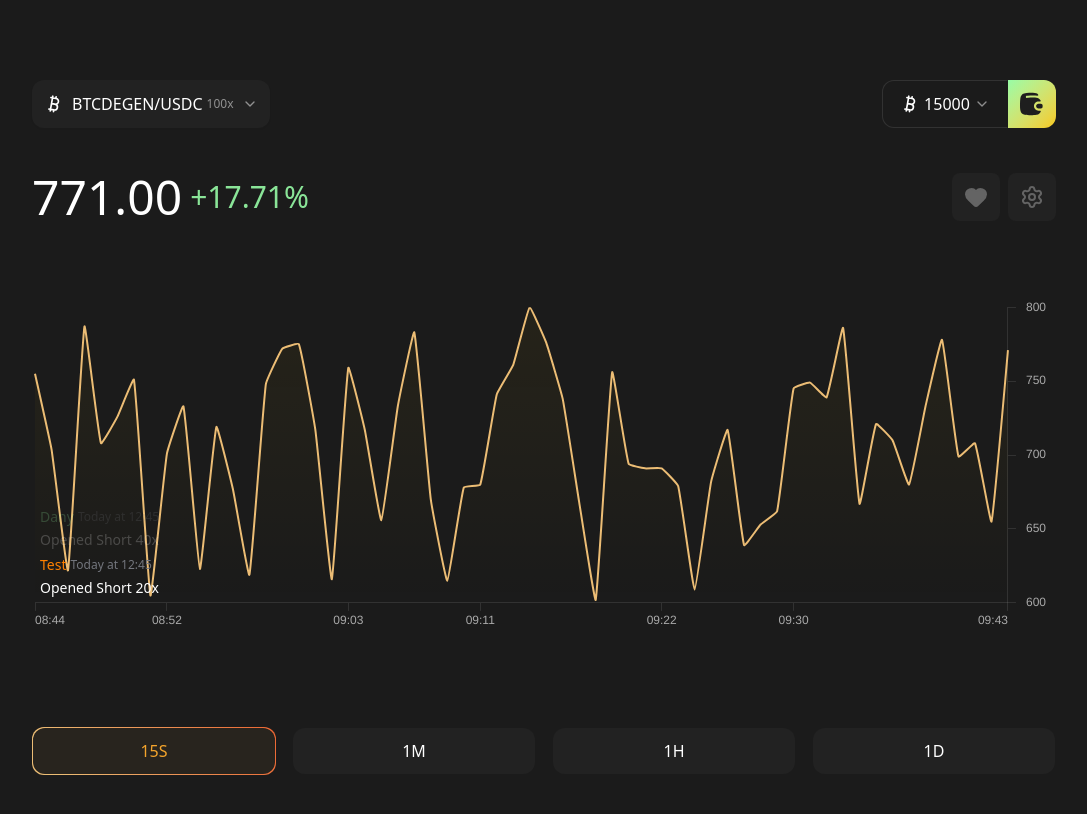
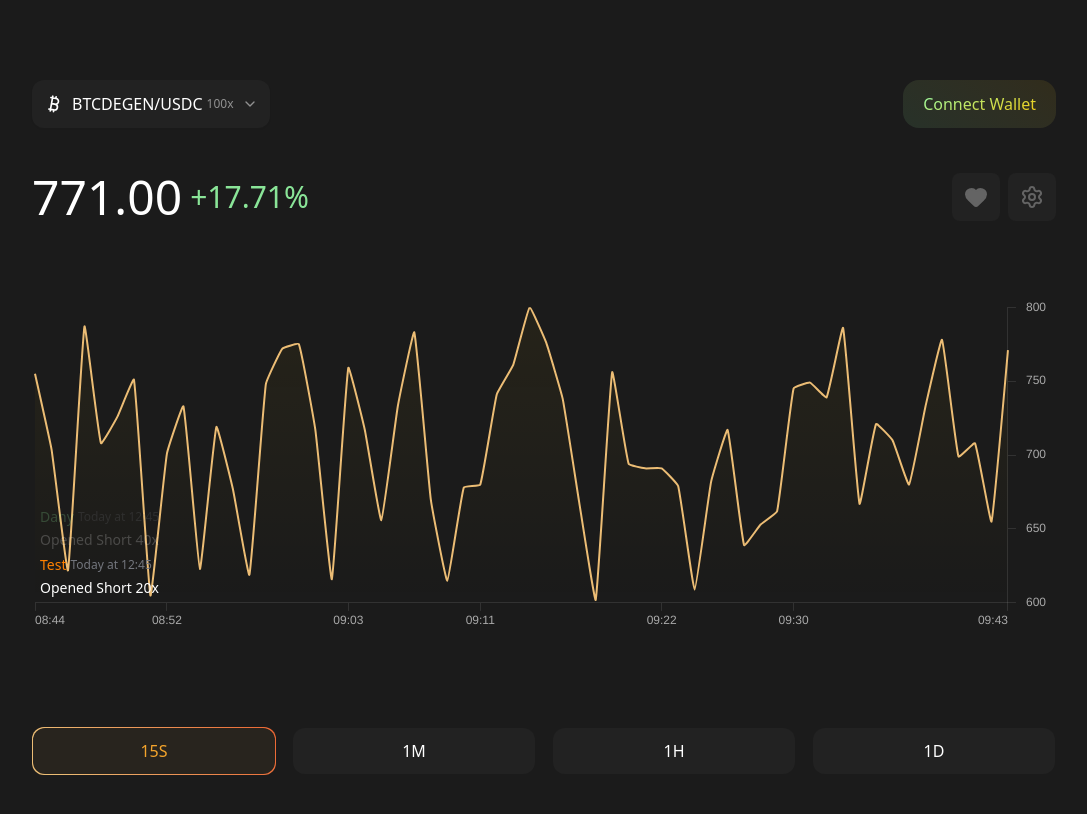
Before and after one commit to Shatlyk1011/chart-dashboard, a Next.js app: page / in a window 1280 px wide. Shown: the top 814 px of the page, without its empty margins (96-1183 px from the left). Built offline with nearby package versions, Linux system fonts and the light colour scheme.

Commit message:
fix connect initial state

```diff
--- a/app/components/ConnectButton/index.tsx
+++ b/app/components/ConnectButton/index.tsx
@@ -16,7 +16,7 @@ const CURRENCIES = [
 ];
 
 const ConnectButton: FC<Props> = () => {
-  const [connect, setConnect] = useState(true);
+  const [connect, setConnect] = useState(false);
   const [loading, setLoading] = useState(false);
 
   const [selectedCurrency, setCurrency] = useState(CURRENCIES[0]);
```
